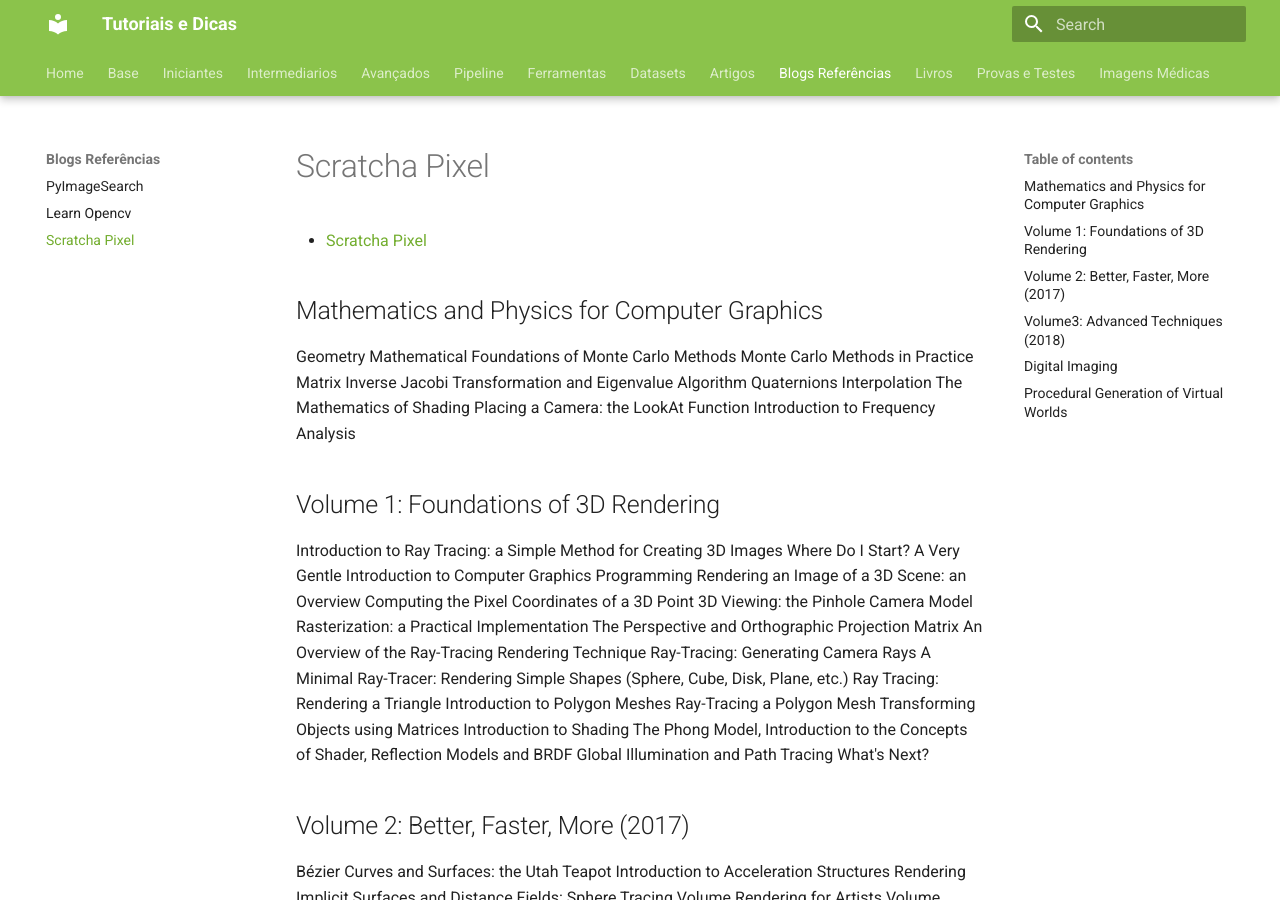
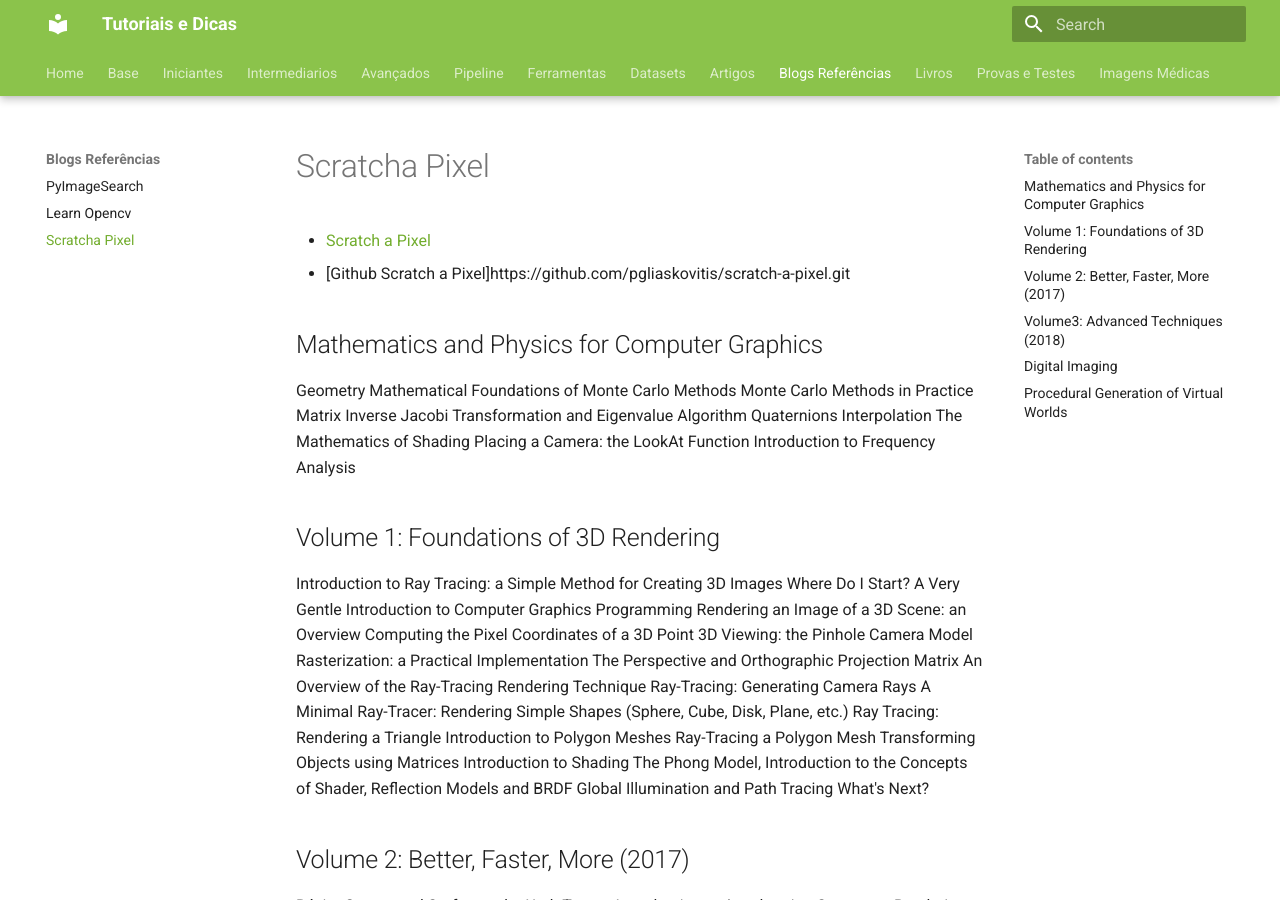
Before and after one commit to Grupo-OpenCV-BR/tutoriais-tecnologia, an MkDocs documentation site: the page built from docs/blogs-referencias/scratchapixel.md, in a window 1280 px wide and 900 px high. Built offline with MkDocs 1.6.1 and Material for MkDocs 9.7.7, drawn with Linux system fonts in a browser that asks for light colours; the version menu is left out.

Commit message:
Adição de recursos

```diff
--- a/docs/blogs-referencias/scratchapixel.md
+++ b/docs/blogs-referencias/scratchapixel.md
@@ -1,5 +1,6 @@
 
-- [Scratcha Pixel](https://www.scratchapixel.com/)
+- [Scratch a Pixel](https://www.scratchapixel.com/)
+- [Github Scratch a Pixel]https://github.com/pgliaskovitis/scratch-a-pixel.git
 
 ## Mathematics and Physics for Computer Graphics
 Geometry
```
